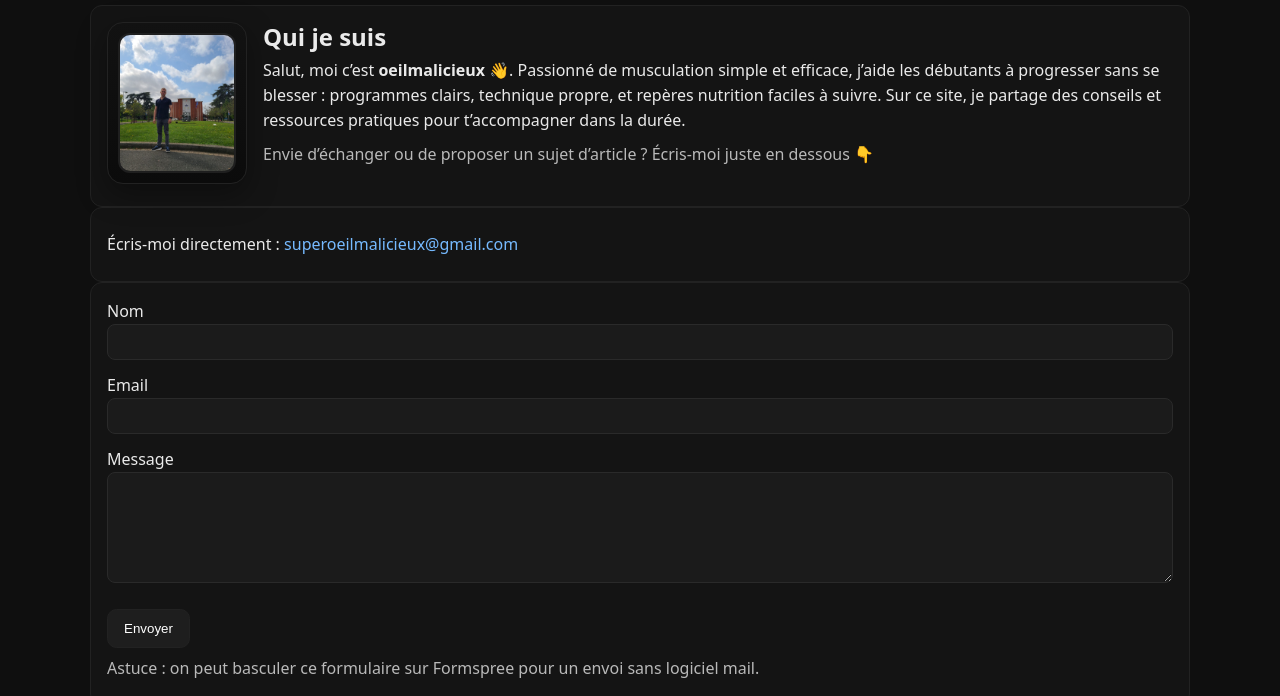
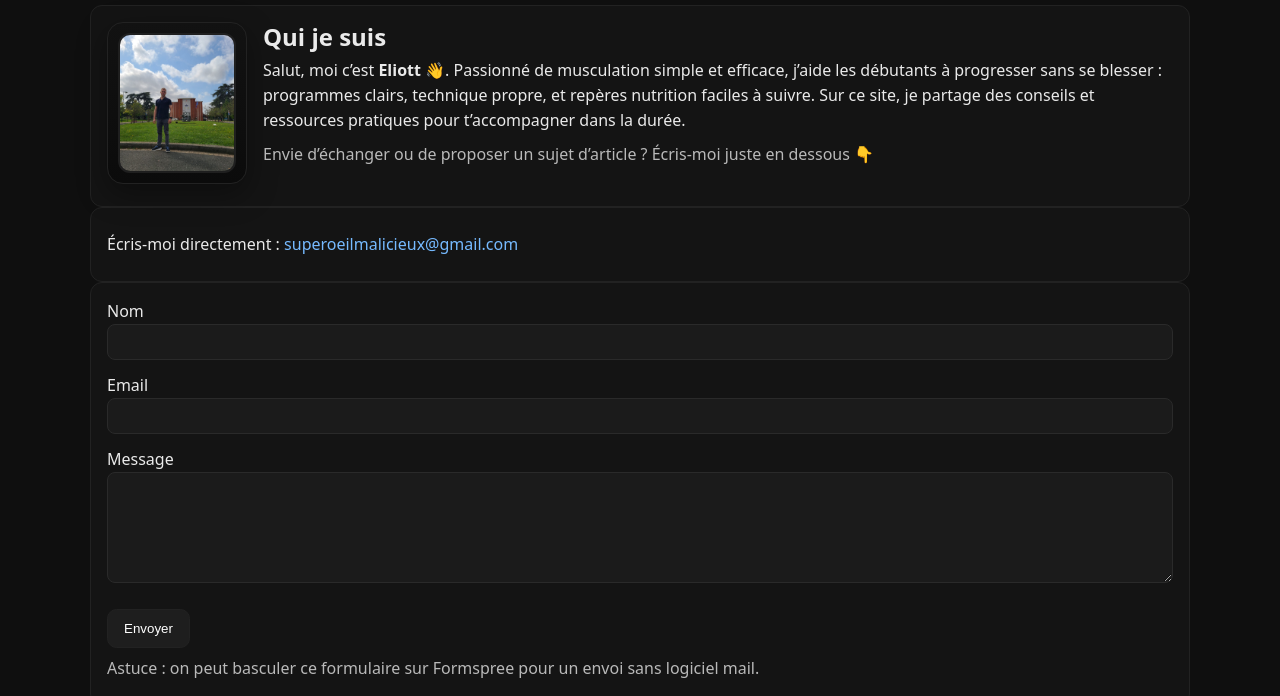
Before and after one commit to oeilmalicieux/blog-musculation, a plain HTML site: page contact.html in a window 1280 px wide. Shown: the part 135-831 px from the top of the page. Drawn offline with Linux system fonts and the light colour scheme.

Commit message:
Update name from 'oeilmalicieux' to 'Eliott'

```diff
--- a/contact.html
+++ b/contact.html
@@ -51,7 +51,7 @@
       <div class="profile__body">
         <h2 class="profile__title">Qui je suis</h2>
         <p class="profile__text">
-          Salut, moi c’est <strong>oeilmalicieux</strong> 👋. Passionné de musculation simple et efficace,
+          Salut, moi c’est <strong>Eliott</strong> 👋. Passionné de musculation simple et efficace,
           j’aide les débutants à progresser sans se blesser : programmes clairs, technique propre, et
           repères nutrition faciles à suivre. Sur ce site, je partage des conseils et ressources pratiques
           pour t’accompagner dans la durée.
```
